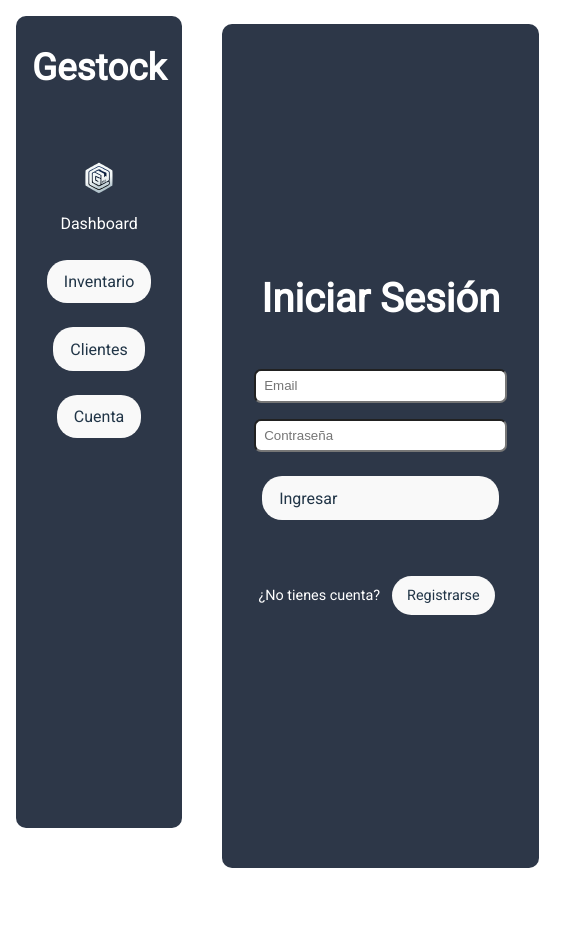
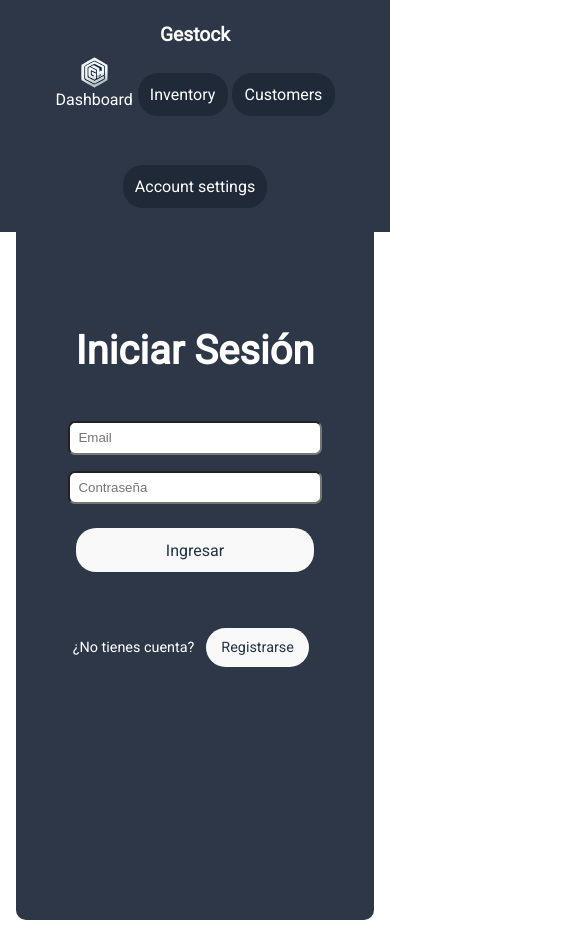
Before and after one commit to gesttaltt/gestock, a React (Vite) app in the folder frontend/: page /auth in a window 390 px wide. Shown: the whole page, 563 px wide, since content can reach past the window. Before the commit the page ends 868 px from the top, so only its background shows below. Built offline with nearby package versions, Linux system fonts and the light colour scheme.

Commit message:
Navbar styles update: Scroll animation and responsiveness

```diff
--- a/frontend/src/layout/Layout.tsx
+++ b/frontend/src/layout/Layout.tsx
@@ -15,87 +15,76 @@ const Layout: React.FC<LayoutProps> = ({ children }) => {
   const [cuentaOpen, setCuentaOpen] = useState<boolean>(false);
 
   return (
-    <div className="flex h-screen">
-      <nav className="w-64 bg-gray-800 text-white p-4">
-        <h1 className="text-xl font-bold">Gestock</h1>
-        <ul className="nav-list mt-4">
-          <li>
-            <Link to="/" className="dashboard-link">
-              <img src="/gestock-favicon.svg" alt="Gestock Logo" />
-              <span className="text-sm font-medium">Dashboard</span>
+    <div className="layout-container">
+      <nav className="layout-nav">
+        <h1 className="layout-nav-heading">Gestock</h1>
+        <ul className="layout-nav-list">
+          <li className="layout-nav-item">
+            <Link to="/" className="layout-dashboard-link">
+              <img
+                src="/gestock-favicon.svg"
+                alt="Gestock Logo"
+                className="layout-dashboard-img"
+              />
+              <span className="layout-dashboard-text">Dashboard</span>
             </Link>
           </li>
-          <li>
+          <li className="layout-nav-item">
             <button
               onClick={() => setInventarioOpen(!inventarioOpen)}
-              className="w-full text-left block p-2 hover:bg-gray-700 rounded focus:outline-none"
+              className="layout-nav-button"
             >
-              Inventario
+              Inventory
             </button>
             {inventarioOpen && (
-              <ul className="mt-2 ml-4 space-y-1">
-                <li>
-                  <Link
-                    to="/products"
-                    className="block p-2 hover:bg-gray-700 rounded"
-                  >
-                    Productos
+              <ul className="layout-sub-nav-list">
+                <li className="layout-sub-nav-item">
+                  <Link to="/products" className="layout-nav-link">
+                    Products
                   </Link>
                 </li>
-                <li>
-                  <Link
-                    to="/categories"
-                    className="block p-2 hover:bg-gray-700 rounded"
-                  >
-                    Categorías
+                <li className="layout-sub-nav-item">
+                  <Link to="/categories" className="layout-nav-link">
+                    Categories
                   </Link>
                 </li>
               </ul>
             )}
           </li>
-          <li>
+          <li className="layout-nav-item">
             <button
               onClick={() => setClientesOpen(!clientesOpen)}
-              className="w-full text-left block p-2 hover:bg-gray-700 rounded focus:outline-none"
+              className="layout-nav-button"
             >
-              Clientes
+              Customers
             </button>
             {clientesOpen && (
-              <ul className="mt-2 ml-4 space-y-1">
-                <li>
-                  <Link
-                    to="/clientes"
-                    className="block p-2 hover:bg-gray-700 rounded"
-                  >
-                    Gestión de Clientes
+              <ul className="layout-sub-nav-list">
+                <li className="layout-sub-nav-item">
+                  <Link to="/clientes" className="layout-nav-link">
+                    Customers Management
                   </Link>
                 </li>
               </ul>
             )}
           </li>
-          <li>
+          <li className="layout-nav-item">
             <button
               onClick={() => setCuentaOpen(!cuentaOpen)}
-              className="w-full text-left block p-2 hover:bg-gray-700 rounded focus:outline-none"
+              className="layout-nav-button"
             >
-              Cuenta
+              Account settings
             </button>
             {cuentaOpen && (
-              <ul className="mt-2 ml-4 space-y-1">
-                <li>
-                  <Link
-                    to="/profile"
-                    className="block p-2 hover:bg-gray-700 rounded"
-                  >
-                    Perfil
+              <ul className="layout-sub-nav-list">
+                <li className="layout-sub-nav-item">
+                  <Link to="/profile" className="layout-nav-link">
+                    Profile
                   </Link>
                 </li>
-                <li>
-                  <Link
-                    to="/auth"
-                    className="block p-2 hover:bg-gray-700 rounded"
-                  >
-                    Iniciar Sesión / Registro
+                <li className="layout-sub-nav-item">
+                  <Link to="/auth" className="layout-nav-link">
+                    Log In / Register
                   </Link>
                 </li>
               </ul>
@@ -103,7 +92,7 @@ const Layout: React.FC<LayoutProps> = ({ children }) => {
           </li>
         </ul>
       </nav>
-      <main className="flex-1 p-6 bg-gray-100">{children}</main>
+      <main className="layout-main">{children}</main>
     </div>
   );
 };
--- a/frontend/src/pages/Products.tsx
+++ b/frontend/src/pages/Products.tsx
@@ -72,7 +72,7 @@ const Products: React.FC = () => {
   ): Promise<void> => {
     e.preventDefault();
     setError(null);
-    // Validación simple: chequea que ningún campo esté vacío
+    //Simple validation
     if (
       !newProduct.name ||
       !newProduct.category ||
@@ -83,7 +83,7 @@ const Products: React.FC = () => {
       return;
     }
     try {
-      // Convertir price y stock a números
+      // Stock and Price number conversion
       const productToCreate = {
         ...newProduct,
         price: Number(newProduct.price),
--- a/frontend/src/styles/layout.css
+++ b/frontend/src/styles/layout.css
@@ -21,6 +21,18 @@
   box-sizing: border-box;
 }
 
+/* Evitar scroll horizontal en cualquier caso */
+html,
+body {
+  max-width: 100%;
+  overflow-x: hidden;
+}
+
+/* Smooth scroll para animaciones de desplazamiento */
+html {
+  scroll-behavior: smooth;
+}
+
 /* Estilo global del body */
 body {
   font-family: 'Roboto', sans-serif;
@@ -28,90 +40,221 @@ body {
   color: var(--text-dark);
 }
 
-/* Contenedor principal */
-.flex {
+/* Layout Container (equivalente a .flex y .h-screen) */
+.layout-container {
   display: flex;
-}
-
-.h-screen {
   height: 100vh;
 }
 
-/* Custom styling for the dashboard link */
-
-.dashboard-link {
-  display: flex;
-  flex-direction: column;
-  align-items: center; /* Ensures both image and text are centered horizontally */
-  text-align: center;  /* Centers inline text content as well */
+/* Minimalistic scroll animation effects */
+[data-scroll] {
+  opacity: 0;
+  transform: translateY(20px);
+  transition: opacity 0.6s ease-out, transform 0.6s ease-out;
 }
 
-.dashboard-link img {
-  width: 8vw;
-  height: 8vh;
+[data-scroll].active {
+  opacity: 1;
+  transform: translateY(0);
 }
 
-.dashboard-link:hover {
-  border-left: none !important; /* Remove the left border */
-  transform: scale(1.1);          /* Scale both the image and text */
-  background-color: var(--primary-darker); /* Optional: custom background */
-}
-
-.nav-list {
-  text-align: center;
-  margin-top: 3rem;
-}
-
-/* Estilos para la barra lateral (nav) */
-nav {
+/* Layout Navigation - Desktop */
+.layout-nav {
   width: 16rem; /* w-64 */
   background-color: var(--primary-dark);
   color: var(--text-light);
   padding: 1rem; /* p-4 */
-  border-radius: 10px;
+  border-radius: 20px;
   margin: 1rem;
 }
 
-nav h1 {
+.layout-nav-heading {
   font-size: 2.3rem; /* text-xl */
   font-weight: bold;
 }
 
-nav ul {
-  margin-top: 0.5rem;
+/* Navigation list */
+.layout-nav-list {
   list-style: none;
 }
 
-nav ul li {
+/* Navigation list item */
+.layout-nav-item {
   margin-top: 0.5rem;
 }
 
-nav ul li a {
-  display: block;
-  padding: 0.5rem;
-  border-radius: 0.25rem;
+/* Dashboard Link styling */
+.layout-dashboard-link {
+  display: flex;
+  flex-direction: column;
+  align-items: center;
+  text-align: center;
+  color: var(--text-light);
+  margin-bottom: 1.5rem;
+}
+
+.layout-dashboard-link img {
+  width: 10vw;
+  height: 10vh;
+}
+
+.layout-dashboard-link:hover {
+  transform: scale(1.05);
+  background-color: var(--hover-dark);
+  color: var(--text-dark);
+}
+
+/* Navigation button styling (for Inventory, Customers, Account settings) */
+.layout-nav-button {
+  display: flex;
+  align-items: center;
+  justify-content: center;
+  background-color: var(--primary-darker);
+  color: var(--text-light);
+  padding: 0.7rem;           /* Tailwind p-2 equivalent */
+  border-radius: 20px;       /* Rounded corners */
+  transition: background-color 0.3s ease, outline 0.3s ease, transform 0.3s ease;
+  cursor: pointer;
+  margin: 1rem auto;
+}
+
+.layout-nav-button:hover {
+  background-color: var(--hover-dark);
+  transform: scale(1.05);
+  outline: #ffff;
+}
+
+/* Focus effect for accessibility */
+.layout-nav-button:focus {
+  box-shadow: 0 0 0 2px var(--accent-blue);
+}
+
+/* Sub-navigation list */
+.layout-sub-nav-list {
+  text-align: center;
+  align-items: center;
+  margin-top: 1rem;
+  list-style: none;
+  padding: 0;
+}
+
+.layout-sub-nav-item {
+  margin-top: 0.5rem;
+}
+
+/* Navigation link styling */
+.layout-nav-link {
+  display: inline-flex; /* Inline-flex to shrink-wrap the text */
+  align-items: center;
+  justify-content: center;
+  padding: 0.5rem 1rem;
+  border-radius: 20px;
+  margin: 1rem;
   text-decoration: none;
   color: var(--text-light);
-  /* Agregamos una transición que incluya el borde lateral y el fondo */
-  transition: border-left 0.3s ease, background-color 0.3s ease, transform 0.3s ease;
+  transition: background-color 0.3s ease, transform 0.3s ease;
+  text-align: center;
 }
 
-/* Destacado lateral y fondo más oscuro en hover */
-nav ul li a:hover {
-  border-left: 3px solid var(--accent-blue);
-  color: var(--text-light);
-  background-color: var(--primary-darker);
-  transform: scale(1.1);
+.layout-nav-link:hover {
+  background-color: var(--hover-dark);
+  transform: scale(1.05);
   cursor: pointer;
+  color: var(--accent-blue);
 }
 
-/* Estilos para el contenido principal */
-main {
+/* Layout Main Content */
+.layout-main {
   flex: 1;
-  padding: 1.5rem; /* p-6 */
+  padding: 1.5rem;
   background-color: var(--primary-light);
 }
 
+/* Iframe responsiveness: contenedor para iframes en relación 16:9 */
+.responsive-iframe {
+  position: relative;
+  width: 100%;
+  height: 0;
+  padding-bottom: 56.25%; /* 16:9 aspect ratio */
+  margin: 1rem 0;
+}
+
+.responsive-iframe iframe {
+  position: absolute;
+  top: 0;
+  left: 0;
+  width: 100%;
+  height: 100%;
+  border: 0;
+}
+
+/* General button styling */
 button {
   margin: 0.5rem;
 }
+
+/* Tablet/Mobile adjustments: horizontal navbar on top, no horizontal scroll */
+@media only screen and (max-width: 1024px) {
+  .layout-container {
+    display: block;
+    height: auto;
+  }
+
+  /* Ajusta el body para compensar el navbar fijo */
+  body {
+    padding-top: 60px; /* Ajusta este valor según la altura real del navbar */
+  }
+
+  .layout-nav {
+    position: fixed;
+    top: 0;
+    left: 0;
+    right: 0;
+    width: 100%;
+    margin: 0;
+    border-radius: 0;
+    padding: 0.5rem;
+    display: flex;
+    flex-wrap: wrap;  /* Allow items to wrap onto new lines if needed */
+    justify-content: center;
+    align-items: center;
+    z-index: 1000;
+  }
+
+  .layout-nav-heading {
+    flex: 0 0 100%;
+    font-size: 1.2rem;
+    text-align: center;
+    margin-bottom: 0.25rem;
+  }
+
+  .layout-nav-heading h1 {
+    font-size: 1.8rem;
+  }
+
+  .layout-nav-list {
+    display: flex;
+    flex-direction: row;
+    flex-wrap: wrap;  /* Wrap nav items to avoid horizontal scrolling */
+    gap: 0.3rem;
+    list-style: none;
+    padding: 0;
+    margin: 0;
+    justify-content: center;
+    width: 100%;
+  }
+
+  .layout-nav-link {
+    font-size: 0.9rem;
+    padding: 0.5rem 1rem;
+  }
+
+  .layout-dashboard-link img {
+    width: 8vw;
+    height: auto;
+  }
+
+  .layout-main {
+    padding: 1rem;
+  }
+}
```
